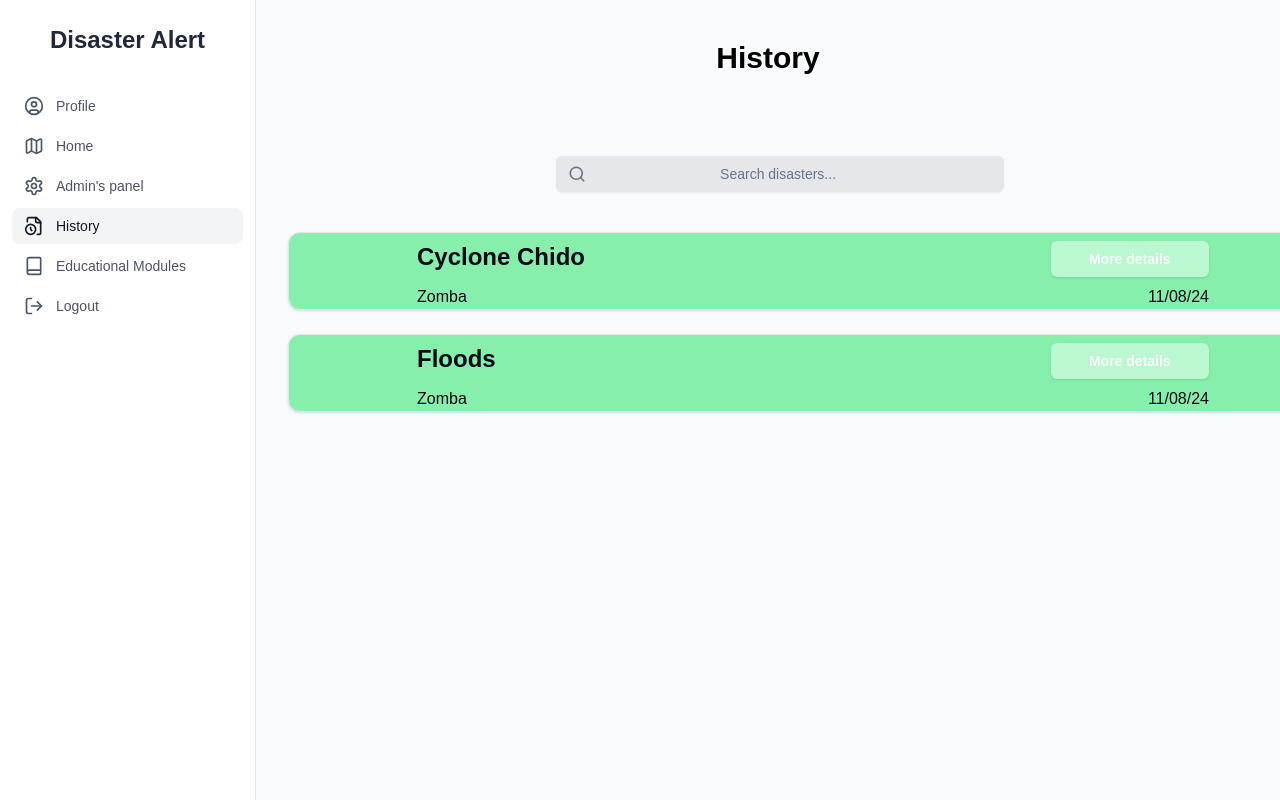
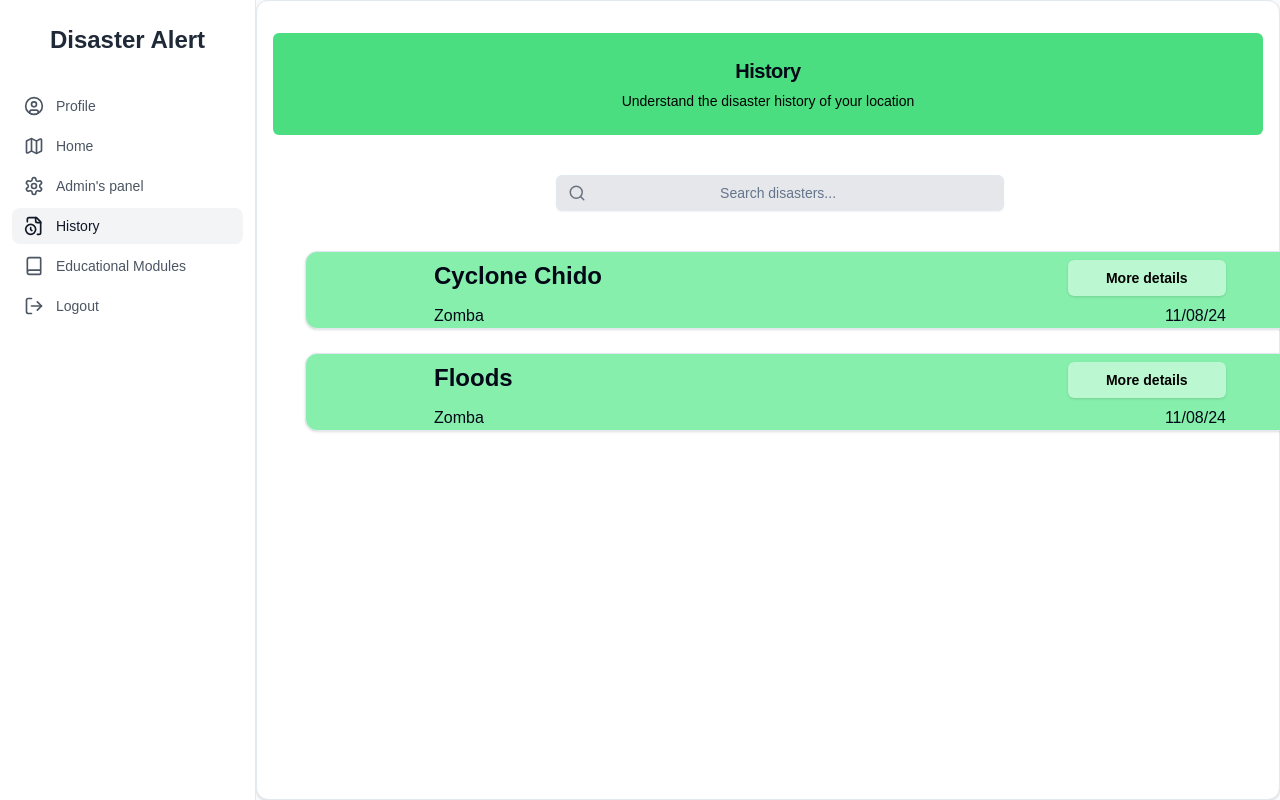
Before and after one commit to bsc-inf-04-20/disaster-alert-frontend, a Next.js app: page /history in a window 1280 px wide. Built offline with nearby package versions, Linux system fonts and the light colour scheme.

Commit message:
Fixing history page Title bar

```diff
--- a/src/app/history/historyPage.tsx
+++ b/src/app/history/historyPage.tsx
@@ -30,14 +30,11 @@ import 'react-date-range/dist/styles.css'; // main style file
 import 'react-date-range/dist/theme/default.css'; // theme css file
 import { DateRange } from 'react-date-range';
 import { format, isWithinInterval } from 'date-fns';
+import Page from './page';
 
 function History(){
     return(
-       <div>
-        <Card className='bg-green-300'>
-
-        </Card>
-       </div>
+     <Page/>
     )
 }
 
--- a/src/app/history/page.tsx
+++ b/src/app/history/page.tsx
@@ -1,16 +1,19 @@
-import { Card,  CardHeader } from '@/components/ui/card'
+import { Card,  CardDescription,  CardHeader, CardTitle } from '@/components/ui/card'
 import { Button } from '@/components/ui/button'
 import historyPage from './historyPage'
 import { Search } from 'lucide-react'
 
-async function page (){
+async function Page (){
     return(
-        <div className='space-y-10'>
-            <div className='items-center flex'>
-                <header className="w-full  text-white p-10 ">
-                <p className='flex text-3xl font-extrabold justify-center text-center text-black'>History </p>
-                </header>
-                </div>
+        <Card className='space-y-10 h-screen p-4'>
+          <CardHeader className='w-full bg-green-400 rounded-md mb-4 mt-4'>
+            <CardTitle className='text-xl font-extrabold justify-start text-center w-full'>
+              History
+            </CardTitle>
+            <CardDescription className='text-center text-black'>
+              Understand the disaster history of your location
+            </CardDescription>
+          </CardHeader>
             <div className='space-y-6 relative mx-auto w-1/8 items-center max-w-md justify-center'>
             <Search className="absolute left-6 top-1/2 -translate-y-1/2 text-gray-500" size={18} />
             <input
@@ -27,7 +30,7 @@ async function page (){
                 <Card className='bg-green-300 flex flex-col ml-8  w-[1050px]'>
                     <div className='flex  px-32 w-full py-2 '>
                         <p className='text-2xl'><strong>Cyclone Chido</strong>  </p>
-                        <Button className='ml-auto  bg-green-200 w-1/5'><strong>More details</strong></Button>
+                        <Button className='ml-auto  bg-green-200 text-black w-1/5'><strong>More details</strong></Button>
                     </div>
 
                     <div className='flex  px-32 w-full '>
@@ -38,8 +41,8 @@ async function page (){
                 </Card>
                 <Card className='bg-green-300 flex flex-col ml-8  w-[1050px]'>
                     <div className='flex  px-32 w-full py-2 '>
-                        <p className='text-2xl'><strong>Floods</strong>  </p>
-                        <Button className='ml-auto bg-green-200 w-1/5'><strong>More details</strong></Button>
+                        <p className='text-2xl '><strong>Floods</strong>  </p>
+                        <Button className='ml-auto bg-green-200 text-black w-1/5'><strong>More details</strong></Button>
                     </div>
 
                     <div className='flex  px-32 w-full '>
@@ -49,7 +52,7 @@ async function page (){
                 </Card>
             </div>
 
-        </div>
+        </Card>
     )
 }
-export default page
+export default Page
```
